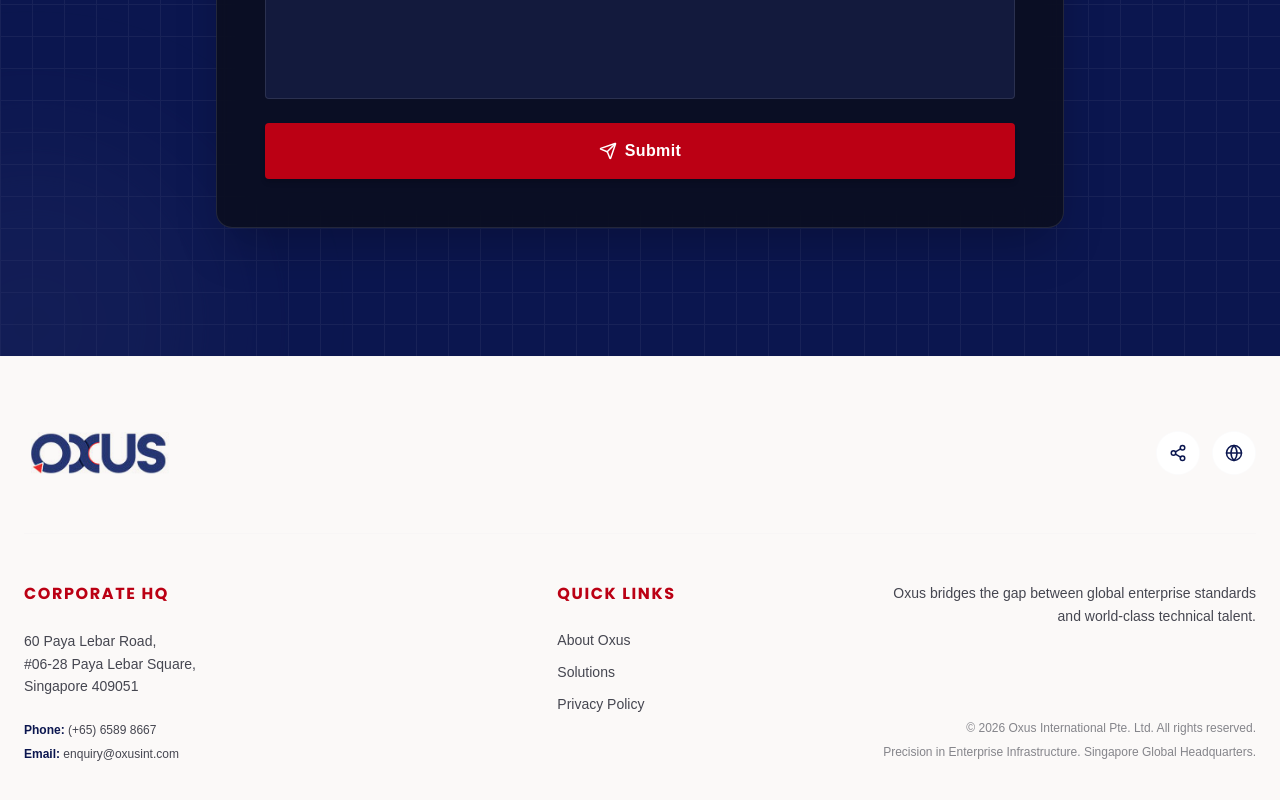
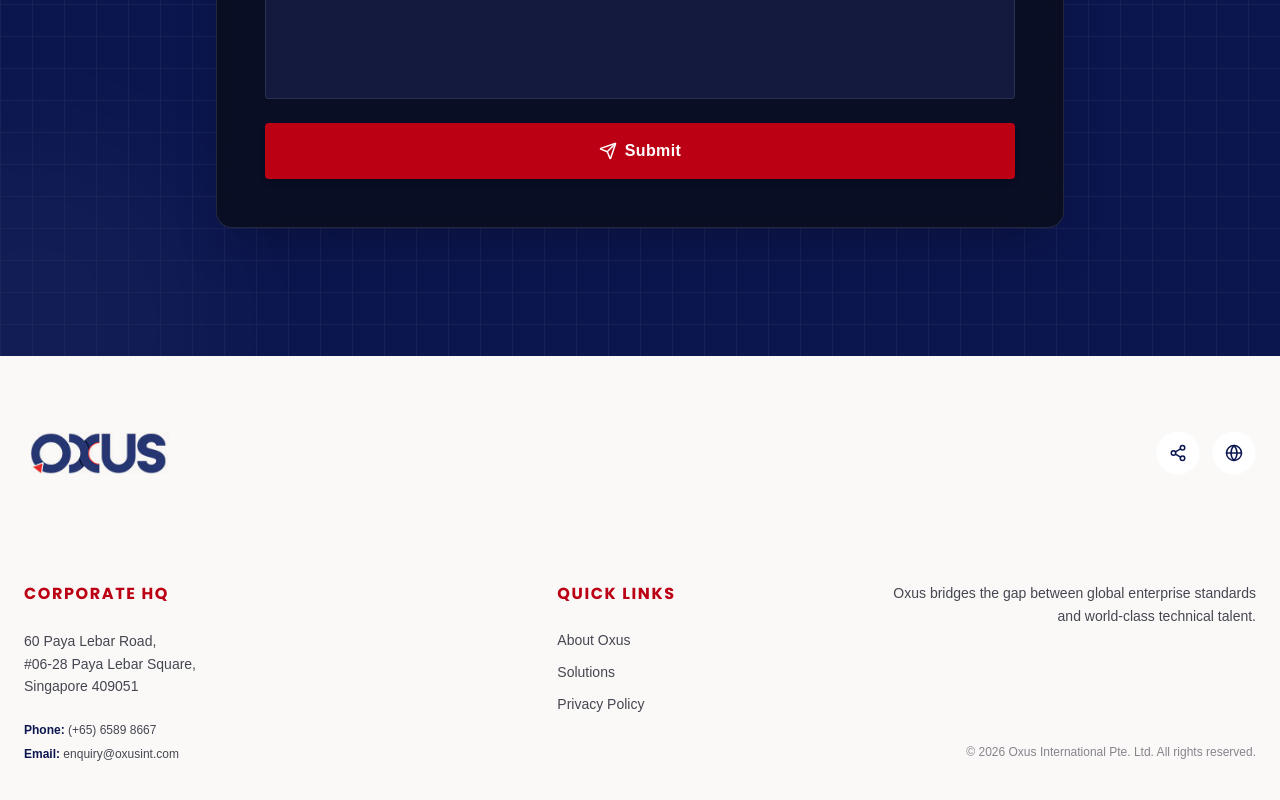
Before and after one commit to pravin-png/Oxus-Website, a React (Vite) app: page / in a window 1280 px wide. Shown: the part 5025-5825 px from the top of the page. Built offline with nearby package versions, Linux system fonts and the light colour scheme.

Commit message:
Update Footer.tsx

```diff
--- a/src/components/Footer.tsx
+++ b/src/components/Footer.tsx
@@ -177,7 +177,7 @@ export default function Footer({ onPrivacyClick }: FooterProps) {
             </p>
             <div className="font-sans text-xs text-brand-text-muted/65 leading-relaxed">
               <p>© 2026 Oxus International Pte. Ltd. All rights reserved.</p>
-              <p className="mt-1">Precision in Enterprise Infrastructure. Singapore Global Headquarters.</p>
+
             </div>
           </div>
 
```
